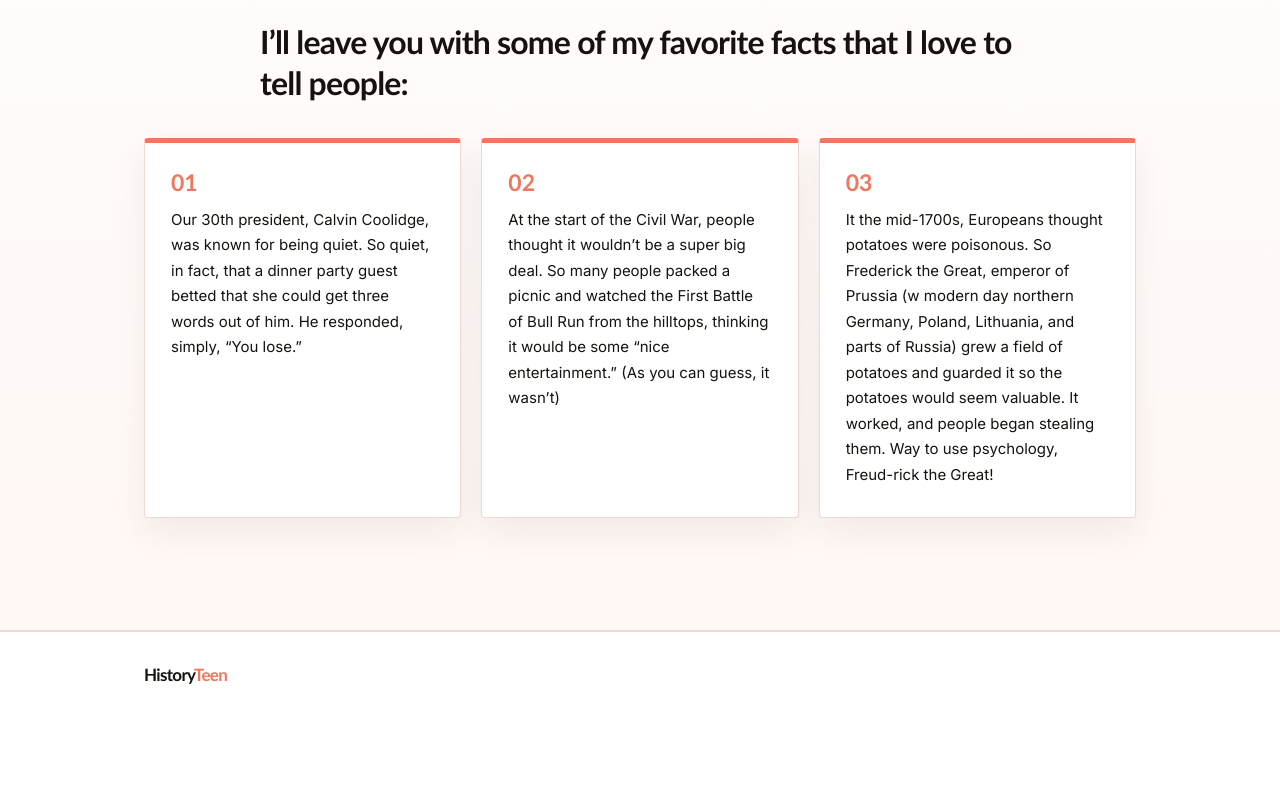
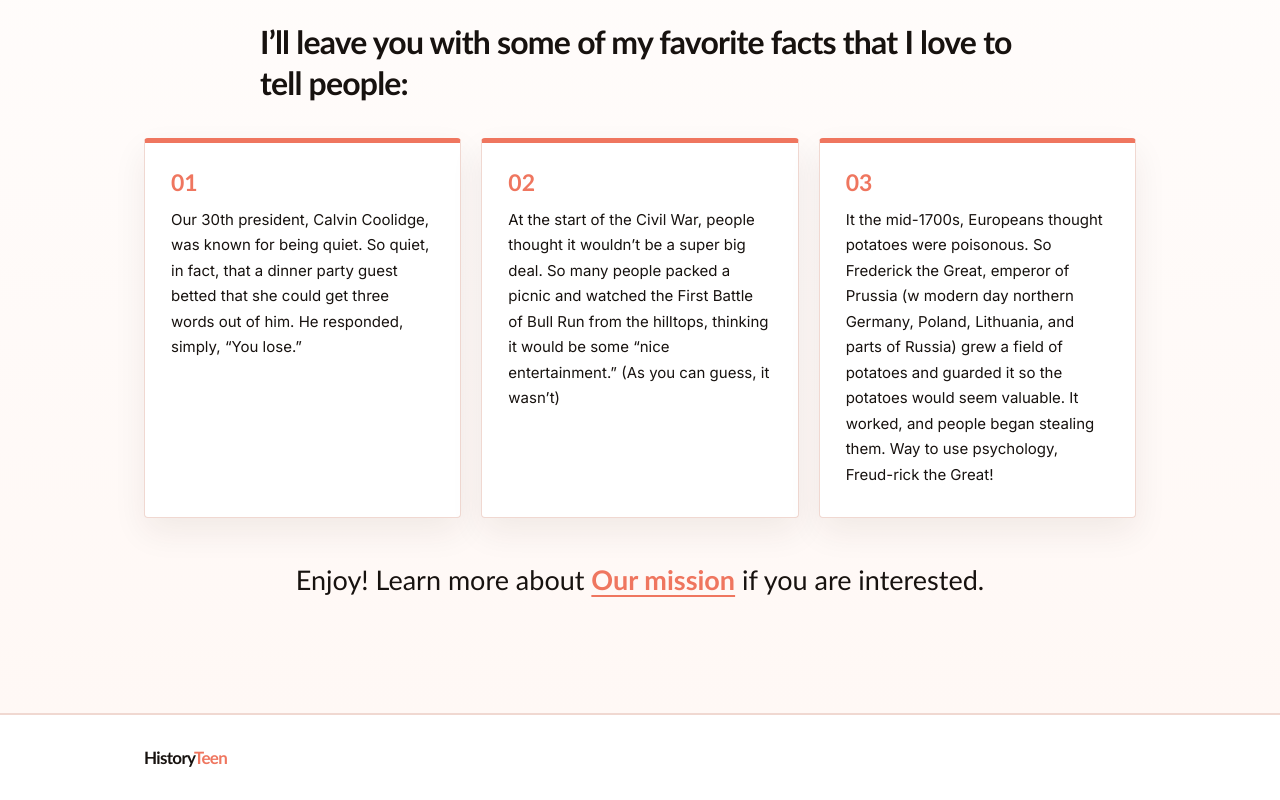
Before and after one commit to anushkagarg100/historyteen, a Next.js app: page / in a window 1280 px wide. Shown: the part 1565-2365 px from the top of the page. Before the commit the page ends 2282 px from the top, so only its background shows below. Built offline with nearby package versions, Linux system fonts and the light colour scheme.

Commit message:
Add homepage mission signoff

```diff
--- a/app/page.module.css
+++ b/app/page.module.css
@@ -338,6 +338,27 @@
   font-family: var(--font-serif-display), Georgia, serif;
   font-size: 23px;
   font-weight: 700;
+}
+
+.homeSignoff {
+  margin-top: 42px;
+  color: var(--foreground);
+  font-family: var(--font-serif-display), Georgia, serif;
+  font-size: clamp(20px, 2.4vw, 27px);
+  line-height: 1.5;
+  text-align: center;
+}
+
+.homeSignoff a {
+  color: var(--accent);
+  font-weight: 700;
+  text-decoration: underline;
+  text-decoration-thickness: 2px;
+  text-underline-offset: 5px;
+}
+
+.homeSignoff a:hover {
+  color: var(--foreground);
 }
 
 .actions {
--- a/app/page.tsx
+++ b/app/page.tsx
@@ -1,4 +1,5 @@
 import Image from "next/image";
+import Link from "next/link";
 import styles from "./page.module.css";
 import SiteSearch from "./search/site-search";
 import SiteHeader from "./site-header";
@@ -111,6 +112,11 @@ export default function Home() {
                 Freud-rick the Great!
               </li>
             </ol>
+
+            <p className={styles.homeSignoff}>
+              Enjoy! Learn more about <Link href="/about">Our mission</Link> if
+              you are interested.
+            </p>
           </div>
         </section>
       </main>
```
